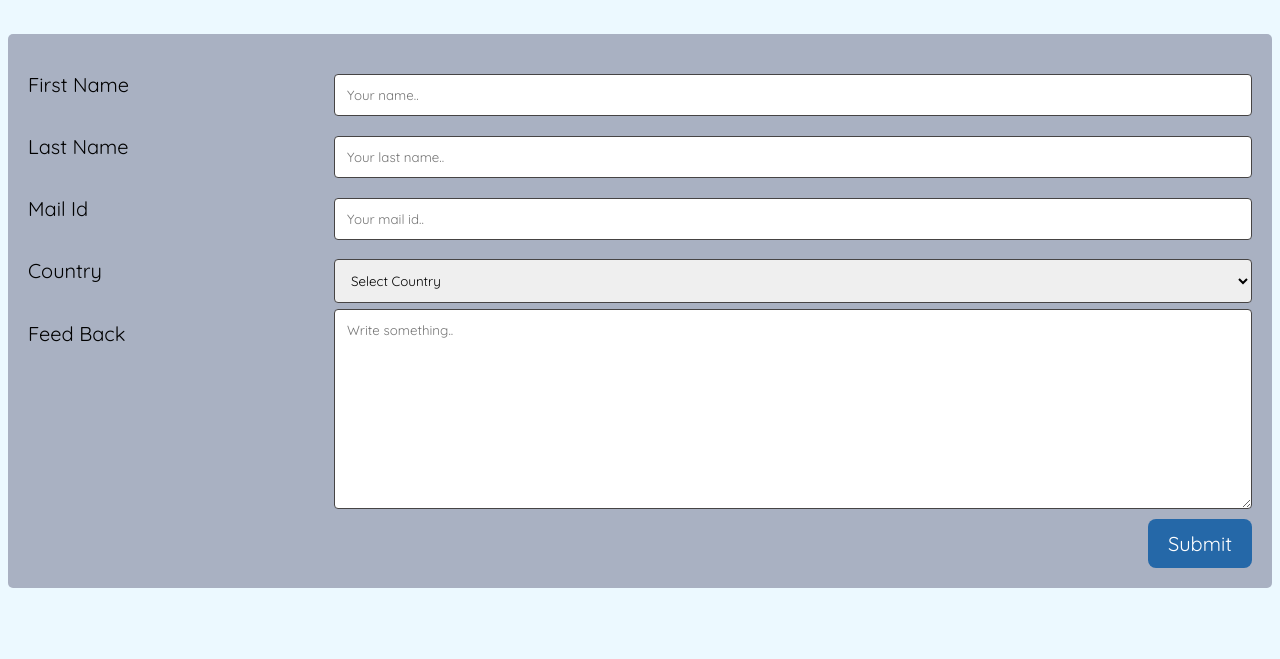
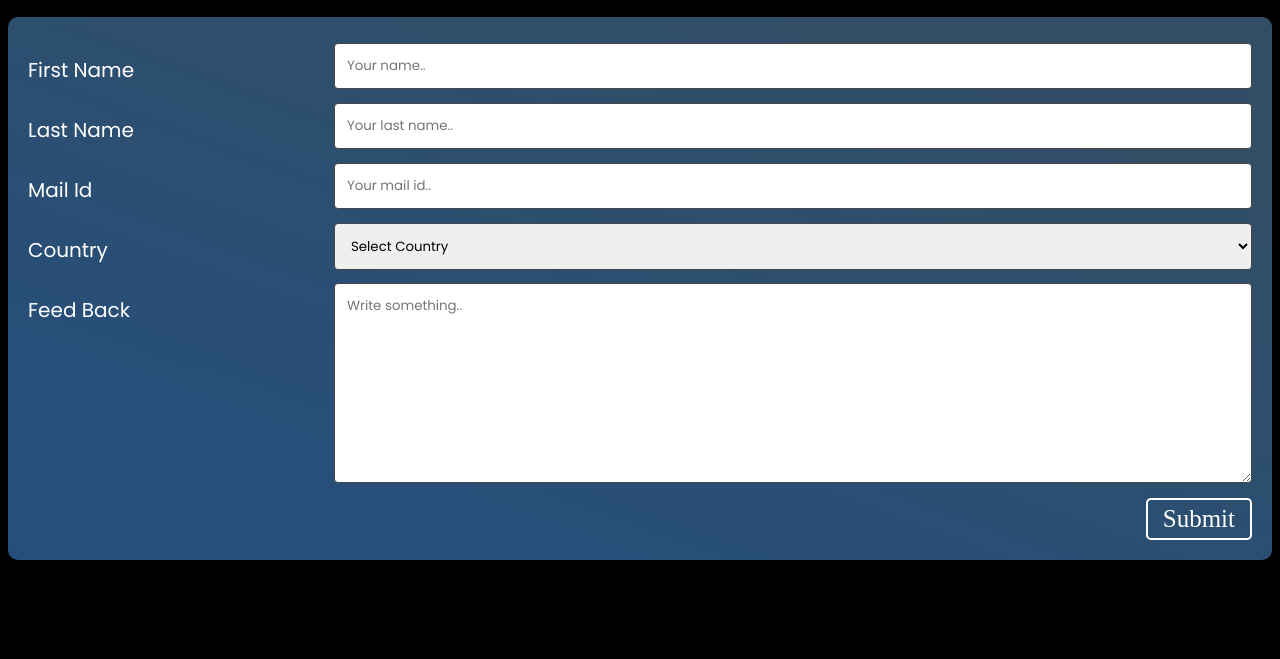
Before and after one commit to Soyamprabha/e-Vive, a website: page public/feedback.html in a window 1280 px wide. Shown: the part 141-800 px from the top of the page. Drawn offline with Linux system fonts and the light colour scheme.

Commit message:
colour changes

```diff
--- a/public/css/companies.css
+++ b/public/css/companies.css
@@ -1,4 +1,4 @@
-@import url('https://fonts.googleapis.com/css2?family=Quicksand:wght@300;400;500;600;700&family=Roboto:wght@300;400;500;700;900&display=swap');
+@import url('https://fonts.googleapis.com/css2?family=Poppins:wght@200;300;400;500;600;700&display=swap');
 
 *,
 *::before,
@@ -7,12 +7,12 @@
 }
 
 html {
-  background-color: #ecf9ff;
+  background-color: #000000;
 }
 
 body {
-  color: #272727;
-  font-family: 'Quicksand', serif;
+  color: #ffffff;
+  font-family: "Poppins" , sans-serif;
   font-weight: 800;
   letter-spacing: 0;
   padding: 1rem;
@@ -36,7 +36,7 @@ img {
 }
 
 .btn {
-  color: #ffffff;
+  /* color: #000000;
   padding: 0.8rem;
   font-size: 20px;
   text-transform: uppercase;
@@ -46,11 +46,23 @@ img {
   width: 100%;
   cursor: pointer;
   border: 1px solid rgba(255, 255, 255, 0.2);
-  background: #000000;
+  background: #ffffff; */
+  width: 100%;
+  border-radius: 5px;
+  border: 2px solid rgb(255, 255, 255);
+  font-size: 20px;
+  font-weight: 600;
+  padding: 0.8rem;
+  cursor: pointer;
+  outline: none;
+  background-color: #ffffff;
+  text-transform: uppercase;
+  display: block;
 }
 
 .btn:hover {
-  background-color: rgba(255, 255, 255, 0.12);
+  background-color: rgb(0, 0, 0);
+  color: white;
 }
 
 .cards {
@@ -90,8 +102,9 @@ img {
 
 .card_content {
   padding: 1rem;
-  background: rgba(144,191,125);
-  background: linear-gradient(220deg, rgba(144,191,125,1) 12%, rgba(37,104,168,1) 83%);
+  background: #3700b3;
+  /* background: linear-gradient(220deg, rgb(144,191,125,1) 12%, rgb(107, 153, 89) 83%);  */
+   background: linear-gradient(220deg, rgb(78, 135, 188) 12%, rgb(24, 81, 135) 83%);
 }
 
 .card_title {
--- a/public/css/contactus.css
+++ b/public/css/contactus.css
@@ -8,7 +8,7 @@
 body{
   min-height: 100vh;
   width: 100%;
-  background: #c8e8e9;
+  background: #000000;
   display: flex;
   align-items: center;
   justify-content: center;
@@ -51,7 +51,7 @@ body{
 }
 .content .left-side .details i{
   font-size: 30px;
-  color: rgb(144,191,125);
+  color:  rgb(49, 78, 102) ;
   margin-bottom: 10px;
 }
 .content .left-side .details .topic{
@@ -70,7 +70,7 @@ body{
 .content .right-side .topic-text{
   font-size: 23px;
   font-weight: 600;
-  color: rgb(144,191,125);
+  color:  rgb(49, 78, 102) ;
 }
 .right-side .input-box{
   height: 50px;
@@ -106,7 +106,7 @@ a{
   border: none;
   padding: 8px 16px;
   border-radius: 6px;
-  background:  rgb(144,191,125);
+  background:   rgb(49, 78, 102) ;
   cursor: pointer;
   transition: all 0.3s ease;
   text-decoration: none;
--- a/public/css/feedback.css
+++ b/public/css/feedback.css
@@ -1,9 +1,9 @@
-@import url('https://fonts.googleapis.com/css2?family=Quicksand:wght@300;400;500;600;700&family=Roboto:wght@300;400;500;700;900&display=swap');
+@import url('https://fonts.googleapis.com/css2?family=Poppins:wght@200;300;400;500;600;700&display=swap');
 * {
     box-sizing: border-box;
   }
   body{
-    background-color: #ecf9ff;
+    background-color: #000000;
   }
 
   input[type=text], select, textarea {
@@ -12,7 +12,7 @@
     border: 1px solid rgb(70, 68, 68);
     border-radius: 4px;
     resize: vertical;
-    font-family:'Quicksand', serif;
+    font-family: 'Poppins',sans-serif;
   }
   input[type=email], select, textarea {
     width: 100%;
@@ -20,40 +20,54 @@
     border: 1px solid rgb(70, 68, 68);
     border-radius: 4px;
     resize: vertical;
-    font-family:'Quicksand', serif;
+    font-family: 'Poppins',sans-serif;
   }
   h2{
-    font-size: 60px;
+    font-size: 50px;
     text-align: center;
-    font-family:'Quicksand', serif;
+    font-family: 'Poppins',sans-serif;
+    color: white;
   }
   label {
     padding: 12px 12px 12px 0;
     display: inline-block;
     font-size: 20px;
-    font-family:'Quicksand', serif;
+    font-family: 'Poppins',sans-serif;
   }
 
  a {
-    background-color: rgba(37,104,168);
-    color: white;
-    font-size: 20px;
+    /* background-color: rgb(241, 241, 241);
+    color: rgb(0, 0, 0);
+    font-size: 17px;
     padding: 12px 20px;
     border: none;
     border-radius: 8px;
     cursor: pointer;
     float: right;
+    margin-top: 10px;
     text-decoration: none;
-    font-family:'Quicksand', serif;
+    font-family: 'Poppins',sans-serif; */
+  border-radius: 5px;
+  border: none;
+  margin-top:10px;
+  border: 2px solid white;
+  font-size: 25px;
+  font-weight: 500;
+  padding: 5px 15px;
+  cursor: pointer;
+  text-decoration: none;
+  outline: none;
+  color: white;
+  float: right;
   }
 
   a:hover {
-    background-color: rgba(144,191,125);
+    background-color: rgb(78, 135, 188);
   }
 
   .container {
-    border-radius: 5px;
-    background-color: rgb(169, 177, 194);
+    border-radius: 10px;
+    background: linear-gradient(20deg, rgb(38, 79, 124) 12%, rgb(49, 78, 102) 83%);
     padding: 20px;
   }
 
@@ -61,16 +75,17 @@
     float: left;
     width: 25%;
     margin-top: 6px;
-    font-size: 20px;
-    font-family:'Quicksand', serif;
+    font-size: 10px;
+    font-family: 'Poppins',sans-serif;
+    color: white;
   }
 
   .col-75 {
-    font-size: 40px;
+    font-size: 10px;
     float: left;
     width: 75%;
     margin-top: 6px;
-    font-family:'Quicksand', serif;
+    font-family: 'Poppins',sans-serif;
   }
 
   /* Clear floats after the columns */
--- a/public/css/forum.css
+++ b/public/css/forum.css
@@ -1,10 +1,9 @@
-@import url('https://fonts.googleapis.com/css2?family=Quicksand:wght@300;400;500;600;700&family=Roboto:wght@300;400;500;700;900&display=swap');
+ @import url('https://fonts.googleapis.com/css2?family=Poppins:wght@200;300;400;500;600;700&display=swap');
 body{
     /* https://www.color-hex.com/color/d3d3d3 */
-    background-color: #ecf9ff; /*#f6f6f6, EBEBD3, fafafa*/
-    font-family: Bungee Outline;
+    background-color: #000000; /*#f6f6f6, EBEBD3, fafafa*/
+    font-family: 'Poppins',sans-serif;
     font-weight: 900;
-
     overflow: hidden;
     animation: blur 0.5s ease-out;
 
@@ -24,8 +23,8 @@ body{
     justify-content: center;
     align-items: center;
 
-    background-color: rgba(37,104,168);/*#467599;*/
-    border-bottom: 5px solid #000000;
+    background: linear-gradient(20deg, rgb(58, 117, 181) 12%, rgb(49, 78, 102) 83%); /*#467599;*/
+    border-bottom: 5px solid #ffeaea;
     box-shadow: 0 0 30px -18px #63b1e8;
 
   }
@@ -50,7 +49,7 @@ body{
 
   #join_container{
     width: 100%;
-    height: 800px;
+    height: 900px;
 
     display: flex;
     justify-content: center;
@@ -61,12 +60,12 @@ body{
 
   }
   #join_inner_container{
-    width: 50%;
+    width: 80%;
     height: 100%;
   }
   #join_input_container{
     width: 100%;
-    height: 50px;
+    height: 60px;
 
     display: flex;
     justify-content: center;
@@ -78,9 +77,9 @@ body{
     width: 60%;
     height: 40px;
 
-    color: #1D3354;
-    font-family: 'Quicksand', serif;
-    font-size: 15px;
+    color: #f9f9f9;
+     font-family: 'Poppins',sans-serif;
+    font-size: 20px;
     font-weight: bold;
     text-align: center;
     background-color: Transparent;
@@ -88,7 +87,7 @@ body{
 
   }
   #join_input:focus{
-    box-shadow: 0 10px 30px -17px #1D3354;
+    box-shadow: 0 10px 30px -17px #5e98ef;
   }
   #join_button_container{
     width: 100%;
@@ -102,13 +101,14 @@ body{
   }
   #join_button{
     width: 60%;
-    height: 40px;
+    height: 50px;
 
-    font-family: 'Quicksand', serif;
-    font-size: 15px;
+    font-family: 'Poppins',sans-serif;
+    font-size: 20px;
     font-weight: bold;
     text-align: center;
-    color: #fff;
+    color: #000000;
+    background-color: white;
   }
 
   #chat_container{
@@ -134,7 +134,7 @@ body{
 
     float: left;
     overflow-y: auto;
-    font-family: Varela Round;
+    font-family: 'Poppins',sans-serif;
 
     padding-left: 15px;
     padding-right: 15px;
@@ -144,12 +144,12 @@ body{
     height: 10%;
 
     float: left;
-    border-bottom: 2px dashed #1D3354;
+    border-bottom: 2px dashed #d3d6db;
     background-color: Transparent;
 
     padding-left: 15px;
     padding-right: 15px;
-    font-family: Varela Round;
+    font-family: 'Poppins',sans-serif;
     margin-top: 10px;
   }
   #chat_input{
@@ -157,20 +157,20 @@ body{
     height: 100%;
     float: left;
     background-color: Transparent;
-    color: #1D3354;
-    font-size: 25px;
+    color: #fdfeff;
+    font-size: 30px;
   }
   #chat_input_send{
     width: 5%;
     height: 100%;
     float: left;
-    font-size: 18px;
+    font-size: 30px;
     background-color: Transparent;
     text-align: right;
-    color: #b98456;
+    color: #ffffff;
   }
   #chat_input_send.enabled{
-    color: #D64045;
+    color: #ffffff;
     background-color: Transparent;
     cursor: pointer;
 
@@ -178,16 +178,16 @@ body{
   #chat_logout_container{
     width: 100%;
     display: inline-block;
-
+    height: 50px ;
     display: flex;
     justify-content: center;
     align-items: center;
-
     margin-top: 20px;
   }
   #chat_logout{
-    color: #D64045;
+    color: #000000;
     cursor: pointer;
+    font-size: 30px;
   }
   #chat_logout:hover{
     text-decoration: underline;
@@ -202,7 +202,7 @@ body{
     width: 100%;
     display: inline-block;
 
-    color: #1D3354;
+    color: #f0f0f0;
   }
   .message_user_container{
     width: 100%;
@@ -210,7 +210,8 @@ body{
   }
   .message_user{
     font-weight: bold;
-    font-size: 25px;
+    font-size: 30px;
+    color: rgb(112, 175, 234);
   }
   .message_content_container{
     width: 100%;
@@ -228,7 +229,7 @@ body{
   .enabled{
     transition: background-color 0.5s;
     color: #fff;
-    background-color: rgb(144,191,125); /*#5B7553;*/
+    background-color: rgb(112, 175, 234); /*#5B7553;*/
     cursor: pointer;
   }
   #title_container.chat_title_container{
@@ -254,7 +255,7 @@ body{
     height: 40px;
     animation: spin 1s linear infinite;
 
-    border-top: 6px solid #D64045;
+    border-top: 6px solid #000000;
     border-bottom: 6px solid #1D3354;
     border-left: 6px solid #E9FFF9;
     border-right: 6px solid #E9FFF9;
@@ -273,8 +274,8 @@ body{
     100% {}
   }
   ::selection {
-    background-color: #D64045;
-    color: #fff;
+    background-color: #8ecffa;
+    color: #000000;
   }
   /* width */
   ::-webkit-scrollbar {
@@ -286,6 +287,6 @@ body{
   }
   /* Handle */
   ::-webkit-scrollbar-thumb {
-    background: #D64045;
+    background: #004e89;
     border-radius: 5px;
   }
--- a/public/css/payment.css
+++ b/public/css/payment.css
@@ -1,8 +1,8 @@
 
-@import url('https://fonts.googleapis.com/css2?family=Quicksand:wght@300;400;500;600;700&family=Roboto:wght@300;400;500;700;900&display=swap');
+@import url('https://fonts.googleapis.com/css2?family=Poppins:wght@200;300;400;500;600;700&display=swap');
 body{
-font-family: 'Work Sans', sans-serif;
-background: #ecf9ff;
+font-family: 'Poppins',sans-serif;
+background: #000000;
 
 
 }
@@ -10,7 +10,7 @@ background: #ecf9ff;
 .card{
 
     margin-bottom: 100px;
-  background:#16181a;
+  background:rgb(114, 187, 246);
   border-radius:14px;
    max-width: 500px;
     display:block;
@@ -42,7 +42,7 @@ label{
 }
 
 input{
-    font-family: 'Work Sans', sans-serif;
+    font-family: 'Poppins',sans-serif;
     background:transparent;
     border:none;
      border-bottom:1px solid transparent;
@@ -80,7 +80,7 @@ input:focus{
 
 
 .receipt{
-    background: #a3b2ba;
+    background: #f9fdff;
      border-radius:4px;
       padding:5%;
       padding-top:250px;
--- a/public/css/product.css
+++ b/public/css/product.css
@@ -1,9 +1,9 @@
-@import url('https://fonts.googleapis.com/css2?family=Quicksand:wght@300;400;500;600;700&family=Roboto:wght@300;400;500;700;900&display=swap');
+@import url('https://fonts.googleapis.com/css2?family=Poppins:wght@200;300;400;500;600;700&display=swap');
 
 :root{
     --white-light: rgba(255, 255, 255, 0.5);
-    --alice-blue: #f8f9fa;
-    --carribean-green: rgb(144,191,125);
+    --alice-blue: #0079f3;
+    --carribean-green: rgb(41, 117, 180);
     --gray: #ededed;
 }
 *{
@@ -12,7 +12,7 @@
     box-sizing: border-box;
 }
 body{
-    font-family: 'Quicksand', sans-serif;
+    font-family: 'Poppins',sans-serif;
 }
 
 /* Utility stylings */
@@ -27,13 +27,13 @@ img{
 .lg-title,
 .md-title,
 .sm-title{
-    font-family: 'Roboto', sans-serif;
+    font-family: 'Poppins',sans-serif;
     padding: 0.6rem 0;
     text-transform: capitalize;
 }
 .lg-title{
-    color: whitesmoke;
-    font-size: 2.5rem;
+    color: rgb(255, 255, 255);
+    font-size: 5rem;
     font-weight: 500;
     text-align: center;
     padding: 1.3rem 0;
@@ -41,7 +41,7 @@ img{
 }
 .md-title{
     font-size: 2rem;
-    font-family: 'Roboto', sans-serif;
+    font-family: 'Poppins',sans-serif;
 }
 .sm-title{
     font-weight: 300;
@@ -59,8 +59,8 @@ img{
 
 /* product section */
 .products{
-    background: rgb(144,191,125);
-    background: linear-gradient(10deg, rgba(144,191,125,1) 12%, rgba(37,104,168,1) 83%);
+    background: rgb(0, 0, 0);
+    /* background: linear-gradient(10deg, rgba(144,191,125,1) 12%, rgba(37,104,168,1) 83%); */
     padding: 3.2rem 0;
 }
 .products .text-light{
--- a/public/css/profile.css
+++ b/public/css/profile.css
@@ -1,28 +1,27 @@
+@import url('https://fonts.googleapis.com/css2?family=Poppins:wght@200;300;400;500;600;700&display=swap');
 :root {
     --bc: linear-gradient(10deg, rgba(37,104,168,1) 12%, rgba(144,191,125,1)83%);
     --bc-secondary: #180008;
     --bc-bright: #6b1633;
     --primary: #17a2b8;
-    --white: #ffffff;
-    --black: #000000;
+    --white: #000000;
+    --black: #ffffff;
     /* Colors */
     --blue-darker: #0C84B3;
     /* Gray Colors */
     --gray: #6c757d;
-    --gray-light: #fcf1ec;
+    --gray-light: #000000;
     --gray-extra-dark: #343a40;
     /* Sizes */
     --heading: 3.4rem;
     --heading-large: 7.5rem;
     --heading-medium: 2rem;
     --paragraph: 1.1rem;
-    /* Fonts */
-    --font-main: -apple-system,BlinkMacSystemFont,"Segoe UI",Roboto,"Helvetica Neue",Arial,"Noto Sans",sans-serif,"Apple Color Emoji","Segoe UI Emoji","Segoe UI Symbol","Noto Color Emoji";
-    --font-poppins: "Poppins";
 }
 html, body {
   margin: 0;
-  font-family: var(--font-main);
+  font-family: 'Poppins',sans-serif;
+  background-color: black;
 }
 main {
   width: 100%;
@@ -79,6 +78,7 @@ nav{
 .productsbutton a{
     text-decoration: none;
     color: #fff;
+    font-weight: 700;
 }
 
 fieldset {
```
Also changed, not shown: public/companies.html (+2 -2 lines), public/contactus.html (+7 -7 lines).
